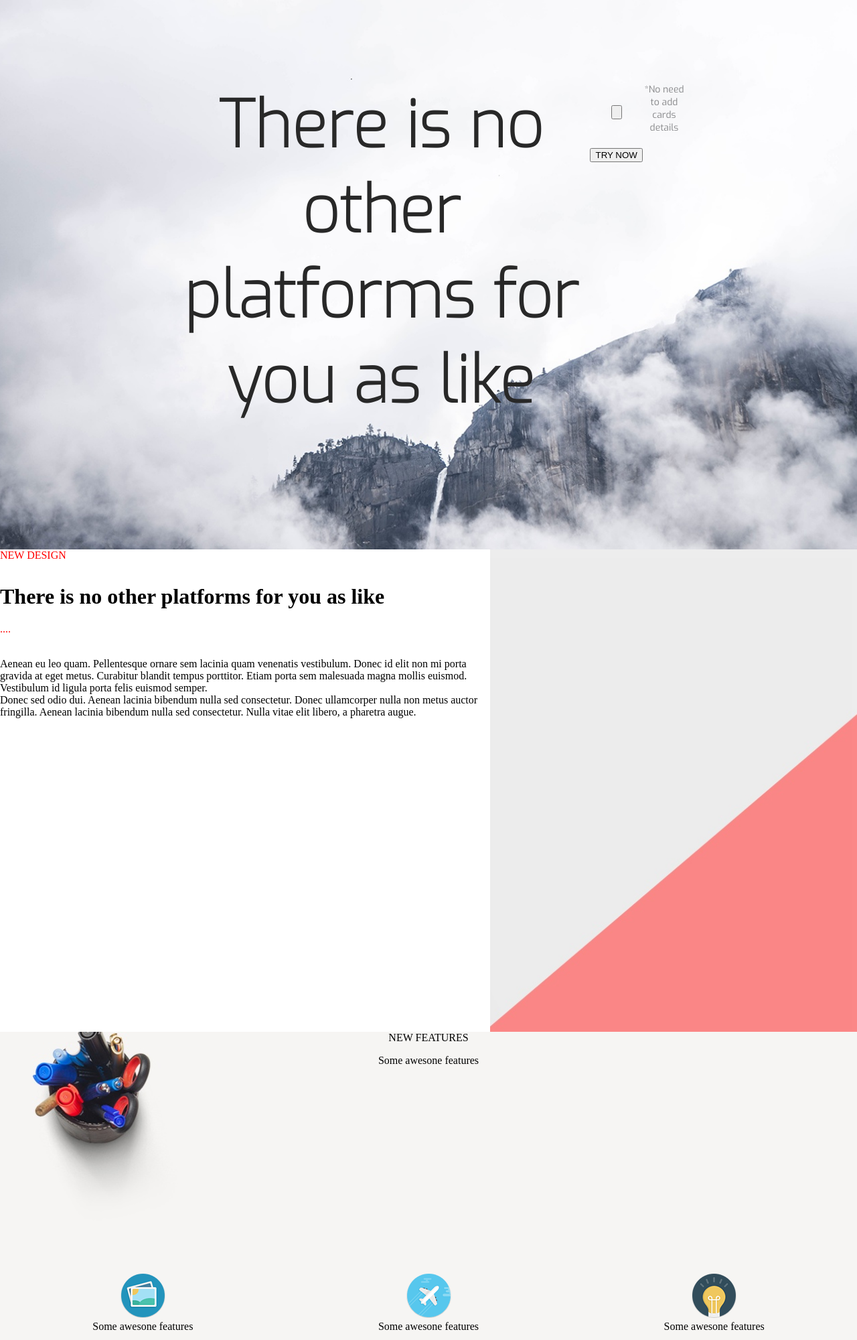
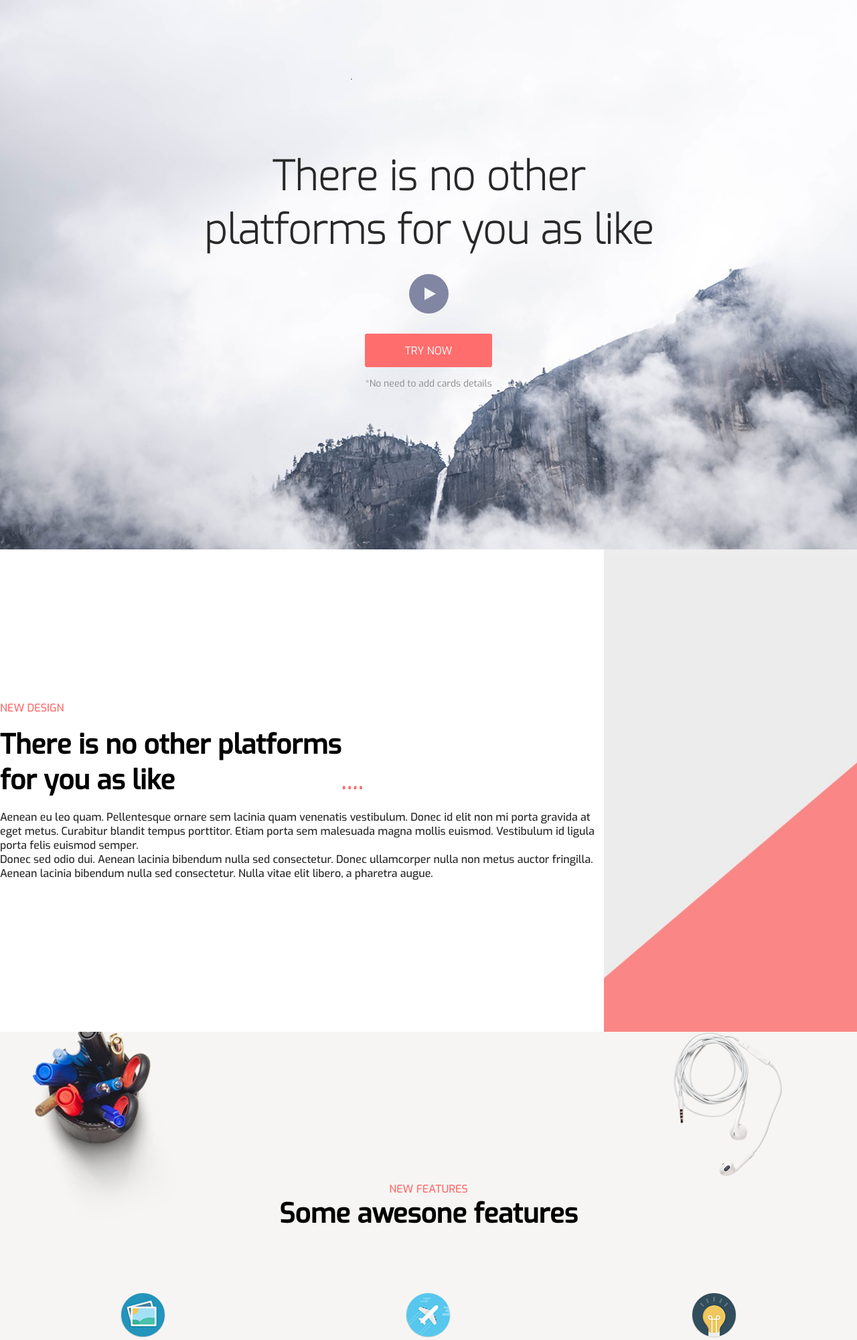
Before and after one commit to KhDV/Web, a PHP site: page / in a window 1280 px wide. Shown: the top 2000 px of the page at 67% size. Run offline with PHP 8.4, Linux system fonts and the light colour scheme.

Commit message:
lzskflkzdhkj

```diff
--- a/task4/index.html
+++ b/task4/index.html
@@ -12,9 +12,9 @@
 <body>
     <div class="odin">
         <div class="odin1">
-            <h1>There is no other platforms for you as like</h1>
+            <h1>There is no other <br> platforms for you as like</h1>
         <div class="odin2">
-            <label for="play"><input type="button" id="play"><img src="" alt=""></label>
+            <label for="play"><input type="button" id="play"></label>
             <label for="trynow"></label>
             <input type="button" id="trynow" value="TRY NOW">
         </div>
@@ -23,34 +23,38 @@
     </div>
     <div class="dva">
         <div class="dva1">
-        <p class="red">NEW DESIGN</p><br>
-        <h1>There is no other platforms for you as like</h1>
-        <p class="red"> ....</p>
-        <br>
-        <p>Aenean eu leo quam. Pellentesque ornare sem lacinia quam venenatis vestibulum. Donec id elit non mi porta gravida at eget metus. Curabitur blandit tempus porttitor. Etiam porta sem malesuada magna mollis euismod. Vestibulum id ligula porta felis euismod semper.<br>Donec sed odio dui. Aenean lacinia bibendum nulla sed consectetur. Donec ullamcorper nulla non metus auctor fringilla. Aenean lacinia bibendum nulla sed consectetur. Nulla vitae elit libero, a pharetra augue.</p>
+            <div class="dva12">
+                <p class="newred">NEW DESIGN</p><br>
+                <div class="dvatxt">
+                <h1>There is no other platforms <br> for you as like</h1><p class="red"> ....</p>
+                </div>
+                <br>
+                <p class="p">Aenean eu leo quam. Pellentesque ornare sem lacinia quam venenatis vestibulum. Donec id elit non mi porta gravida at eget metus. Curabitur blandit tempus porttitor. Etiam porta sem malesuada magna mollis euismod. Vestibulum id ligula porta felis euismod semper.<br>Donec sed odio dui. Aenean lacinia bibendum nulla sed consectetur. Donec ullamcorper nulla non metus auctor fringilla. Aenean lacinia bibendum nulla sed consectetur. Nulla vitae elit libero, a pharetra augue.</p>
+            </div>
         </div>
         <div class="dva2"></div>
     </div>
     <div class="tri">
+        <div class="img"></div>
         <div class="tri0">
-        <p>NEW FEATURES</p>
-        <P>Some awesone features</P>
+        <p class="newred">NEW FEATURES</p>
+        <h1>Some awesone features</h1>
         </div>
         <div class="tri123">
             <div class="tri1">
                 <img src="picture.png" alt="">
-                <p>Some awesone features</p>
-                <p>Donec sed odio dui. Aenean lacinia bibendum nulla sed consectetur. Nulla vitae elit libero, a pharetra augue.</p>
+                <h1>Some awesone features</h1>
+                <p>Donec sed odio dui. Aenean lacinia bibendum <br> nulla sed consectetur. Nulla vitae elit libero, <br> a pharetra augue.</p>
             </div>
             <div class="tri2">
                 <img src="airplane.png" alt="">
-                <p>Some awesone features</p>
-                <p>Donec sed odio dui. Aenean lacinia bibendum nulla sed consectetur. Nulla vitae elit libero, a pharetra augue.</p>
+                <h1>Some awesone features</h1>
+                <p>Donec sed odio dui. Aenean lacinia bibendum <br> nulla sed consectetur. Nulla vitae elit libero, <br> a pharetra augue.</p>
             </div>
             <div class="tri3">
                 <img src="bulb.png" alt="">
-                <p>Some awesone features</p>
-                <p>Donec sed odio dui. Aenean lacinia bibendum nulla sed consectetur. Nulla vitae elit libero, a pharetra augue.</p>
+                <h1>Some awesone features</h1>
+                <p>Donec sed odio dui. Aenean lacinia bibendum <br> nulla sed consectetur. Nulla vitae elit libero, <br> a pharetra augue.</p>
             </div>
         </div>
     </div>
--- a/task4/style.css
+++ b/task4/style.css
@@ -33,18 +33,22 @@ div.odin{
     text-align: center;
     margin: 0;
     font-family: 'Exo_t';
-    font-size: 48px;
+    font-size: 30px;
     display: flex;
     justify-content: center;
     align-items: center;
+    flex-direction: column;
     color: #282828;
 }
 .odin1 {
     display: flex;
     width: 60%;
+    flex-direction: column;
 }
 .odin2{
+    display: flex;
     flex-direction: column;
+    align-items: center;
 }
 /*
 .odin1 *{
@@ -55,40 +59,113 @@ div.odin p{
     font-family: 'Exo_r';
     font-size: 14px;
     color: #868789;
+    margin-top: 10px;
 }
 div.odin h1{
-    margin-top: 0;
+    margin: 0;
+    font-family: 'Exo_t';
+}
+#play{
+    background: url(10.png) no-repeat;
+    background-position: 55% 50%;
+    background-color: #8186a3;
+    height: 59px;
+    width: 59px;
+    border-radius: 50px;
+    border: none;
+    margin: 25px;
+}
+#trynow{
+    width: 190px;
+    height: 50px;
+    background-color: #ff6d6d;
+    color: #ffffff;
+    border-radius: 3px;
+    border: none;
+    font-family: 'Exo_r';
+    font-size: 16px;
+    align-items: center;
+    margin: 5px;
 }
 div.dva{
     display: flex;
     height: 720px;
+}
+.dva1{
+    display: flex;
+    flex-direction: column;
+    justify-content: center;
+}
+.dva12{
+}
+.dva12 p.p{
+    font-family: 'Exo_m';
+    font-size: 16px;
+    color: #282828;
+}
+.dvatxt{
+    display: flex;
+}
+.dvatxt h1{
+    margin: 0;
+}
+.dvatxt p{
+    margin: 0;
+    font-size: 40px;
+    align-self: flex-end;
+}
+.dva1 p{
+    margin: 0;
+}
+.dva1 h1{
+    font-family: 'Exo_m';
+    font-size: 40px;
 }
 div.dva2{
     background-image: url(2.jpg);
     background-size: cover;
     background-repeat: no-repeat;
     background-position: center;
-    width: 100%;
+    width: 65%;
     height: 720px;
     margin: 0 auto;
 }
+
 div.tri{
-    background-image: url(3.jpg);
+    background: url(3.jpg) no-repeat center;
     background-size: cover;
-    background-repeat: no-repeat;
-    background-position: center;
     width: 100%;
     height: 675px;
     margin-top: 0;
     text-align: center;
+    display: flex;
+    flex-direction: column;
+    justify-content: flex-end;
 }
-div.tri0{
-    height: 30%;
+.img{
+    background: url(earphones.png) no-repeat center;
+    background-position: 90% 0%;
+    width: 100%;
+    height: 280px;
+}
+.tri0 h1{
+    font-family: 'Exo_m';
+    font-size: 40px;
+    margin: 0;
 }
 div.tri123{
     display: flex;
     height: 70%;
     align-items: center;
+    justify-content: space-around;
+    font-family: 'Exo_m';
+    color: #282828;
+}
+.tri123 h1{
+    font-size: 22px;
+}
+.tri123 p{
+    font-size: 16px;
 }
 div.four{
     background-image: url(4.png);
@@ -153,7 +230,14 @@ footer{
     height: 332px;
 }
 .red{
-    color: red;
+    color: #ff6d6d;
+    font-family: 'Exo_m';
+}
+.newred{
+    color: #ff6d6d;
+    font-family: 'Exo_m';
+    font-size: 16px;
+    margin: 0;
 }
 h1{
     margin-top: 0;
```
Also changed, not shown: task4/10.png (added), task4/earphones.png (added).
